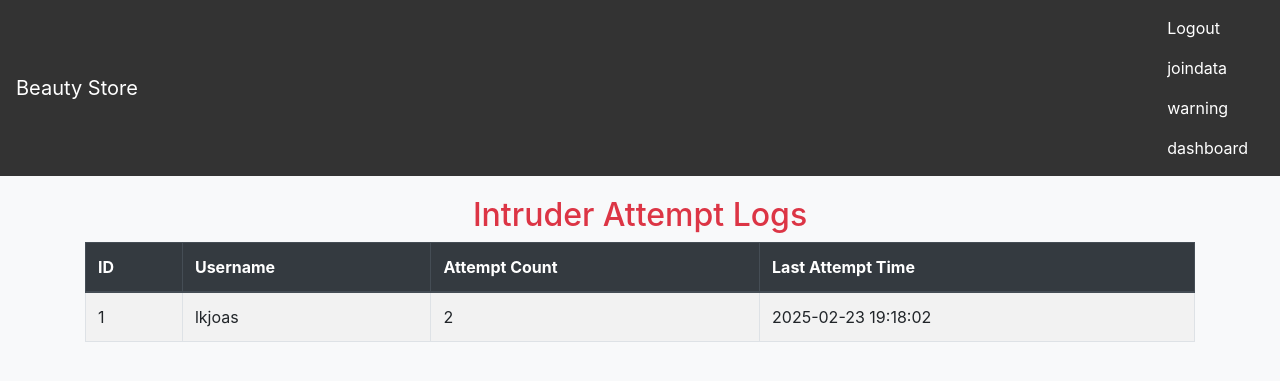
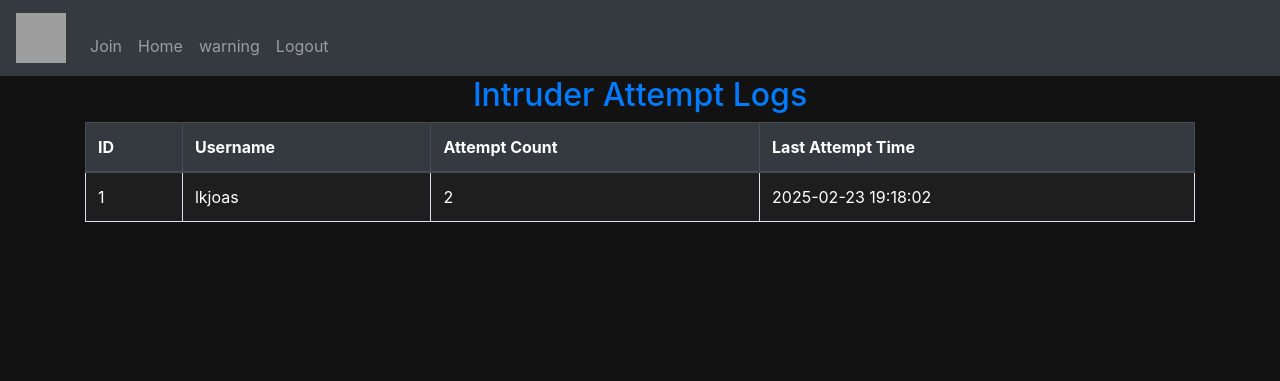
Before and after one commit to saraum01/saraum_ais_mid, a PHP site: page /warning.php in a window 1280 px wide. Shown: the top 381 px of the page. Run offline with PHP 8.4, Linux system fonts and the light colour scheme; data comes from the database, SQL or seed files in the repository; grey boxes are pictures that could not be loaded.

Commit message:
fix navigation

```diff
--- a/joindata.php
+++ b/joindata.php
@@ -92,6 +92,7 @@ $unionQuery = $pdo->query("
             <ul class="navbar-nav mr-auto">
                 <li class="nav-item"><a class="nav-link" href="dashboard.php">Home</a></li>
                 <li class="nav-item"><a class="nav-link" href="joindata.php">Join Data</a></li>
+                <li class="nav-item"><a class="nav-link" href="warning.php">warning</a></li>
                 <li class="nav-item"><a class="nav-link" href="logout.php">Logout</a></li>
             </ul>
         </div>
--- a/warning.php
+++ b/warning.php
@@ -17,69 +17,77 @@ $intruders = $stmt->fetchAll(PDO::FETCH_ASSOC);
     <link rel="stylesheet" href="https://stackpath.bootstrapcdn.com/bootstrap/4.5.2/css/bootstrap.min.css">
     <style>
         body {
-            background-color: #f8f9fa;
+            background-color: #121212; /* Dark background */
+            color: #ffffff; /* Light text */
         }
-        .container {
-            margin-top: 50px;
-        }
-        h2 {
-            color: #dc3545;
-        }
-        table {
-            background: white;
+        .nav-logo {
+            width: 50px;
+            height: 50px;
         }
         .navbar {
-            background-color: #333;
+            background-color: #1c1c1c; /* Darker navbar */
         }
-        .navbar-brand, .nav-link {
-            color: #fff !important;
+        .btn-primary {
+            background-color: #007bff; /* Blue button */
+            border: none;
         }
-        .container {
-            margin-top: 20px;
+        .btn-primary:hover {
+            background-color: #0056b3; /* Darker blue on hover */
         }
-        .lipstick-container {
-            display: grid;
-            grid-template-columns: repeat(3, 1fr);
-            gap: 20px;
+        .table {
+            background-color: #1e1e1e; /* Table background */
+            color: #ffffff; /* Table text color */
         }
-        .lipstick-item {
-            background-color: #f5f5f5;
+        .table th {
+            background-color: #007bff; /* Blue header */
+            color: #ffffff; /* White header text */
+        }
+        .table td {
+            background-color: #1e1e1e; /* Table data background */
+        }
+        .table tbody tr:hover {
+            background-color: #333333; /* Hover effect on rows */
+        }
+        h2, h5 {
+            color: #007bff; /* Blue headings */
+        }
+        .book-card {
+            background-color: #1e1e1e; /* Card background */
+            border-radius: 5px; /* Rounded corners */
             padding: 15px;
-            border-radius: 10px;
-            text-align: center;
-            box-shadow: 0 4px 10px rgba(0, 0, 0, 0.2);
+            margin: 10px; /* Spacing between cards */
+            transition: transform 0.3s; /* Smooth scale effect */
         }
-        .lipstick-item img {
-            width: 100px;
-            height: 100px;
-            object-fit: cover;
-            border-radius: 5px;
-            margin-bottom: 10px;
+        .book-card:hover {
+            transform: scale(1.05); /* Scale up on hover */
         }
-        .like-button {
-            background-color: #ffc107;
-            color: #333;
-            border: none;
-            padding: 5px 10px;
-            border-radius: 5px;
-            cursor: pointer;
+        .book-cover {
+            width: 150px; /* Fixed width for cover images */
+            height: 225px; /* Fixed height for cover images */
+            object-fit: cover; /* Ensures images maintain aspect ratio */
+            border-radius: 5px; /* Rounded corners for images */
         }
-        .liked {
-            background-color: #ff5722;
-            color: white;
+        .collapse {
+            margin-top: 15px; /* Spacing above collapse sections */
+        }
+        .row {
+            margin-top: 20px; /* Spacing for the row */
         }
     </style>
 </head>
 <body>
 
-<nav class="navbar navbar-expand-lg">
-    <a class="navbar-brand" href="#">Beauty Store</a>
-    <div class="ml-auto">
-        <a href="logout.php" class="nav-link">Logout</a>
-        <a href="joindata.php" class="nav-link">joindata</a>
-        <a href="warning.php" class="nav-link">warning</a>
-        <a href="dashboard.php" class="nav-link">dashboard</a>
-    </div>
+<nav class="navbar navbar-expand-lg navbar-dark bg-dark">
+        <a class="navbar-brand" href="#"><img src="logo.png" class="nav-logo" alt="Logo"></a>
+        <div class="collapse navbar-collapse">
+            <ul class="navbar-nav mr-auto">
+                <li class="nav-item"><a class="nav-link" href="joindata.php">Join</a></li>
+                <li class="nav-item"><a class="nav-link" href="dashboard.php">Home</a></li>
+                <li class="nav-item"><a class="nav-link" href="warning.php">warning</a></li>
+                <li class="nav-item"><a class="nav-link" href="logout.php">Logout</a></li>
+            </ul>
+        </div>
+    </nav>
 </nav>
     <div class="container">
         <h2 class="text-center">Intruder Attempt Logs</h2>
```
